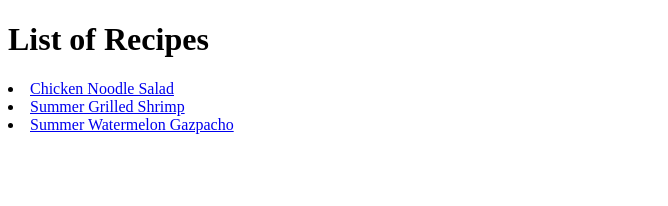
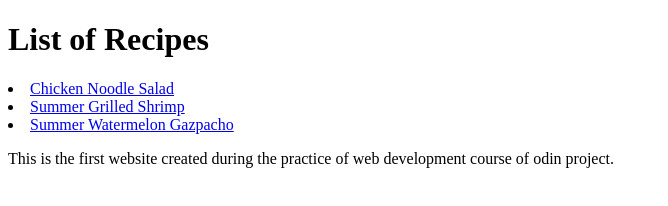
Before and after one commit to DarshanBR29/Recipes, a plain HTML site: page index.html in a window 1280 px wide. Shown: the whole page, without its empty margins (0-668 px from the left). Drawn offline with Linux system fonts and the light colour scheme.

Commit message:
Changes Made to index file

```diff
--- a/index.html
+++ b/index.html
@@ -10,6 +10,7 @@
     <li><a href="Recipes/Chicken_noodle_salad.html">Chicken Noodle Salad</a></li>
     <li><a href="Recipes/Summer Grilled Shrimp.html">Summer Grilled Shrimp</a></li>
     <li><a href="Recipes/Summer Watermelon Gazpacho.html">Summer Watermelon Gazpacho</a></li>
+    <p>This is the first website created during the practice of web development course of odin project.</p>
 
 </body>
 </html>
```
